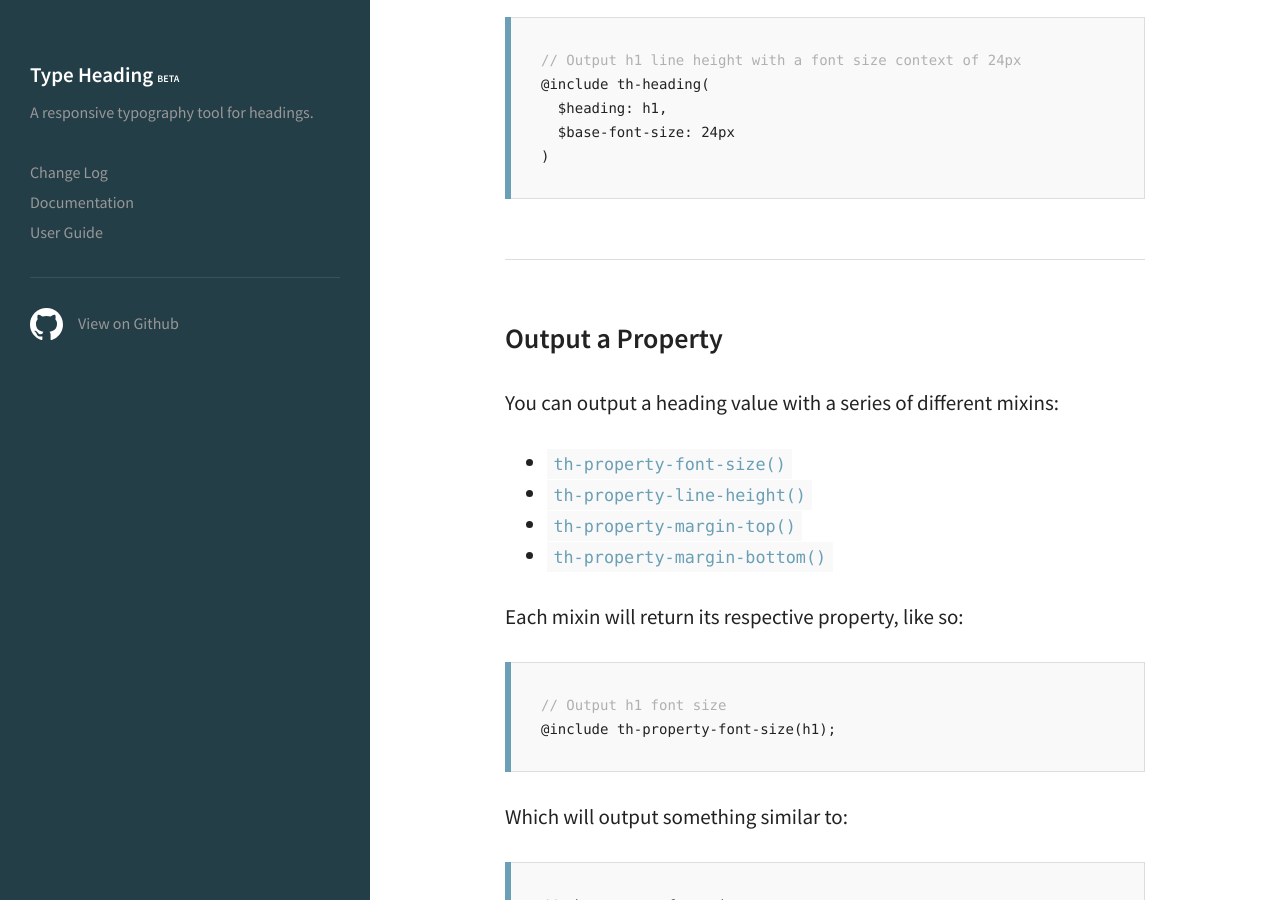
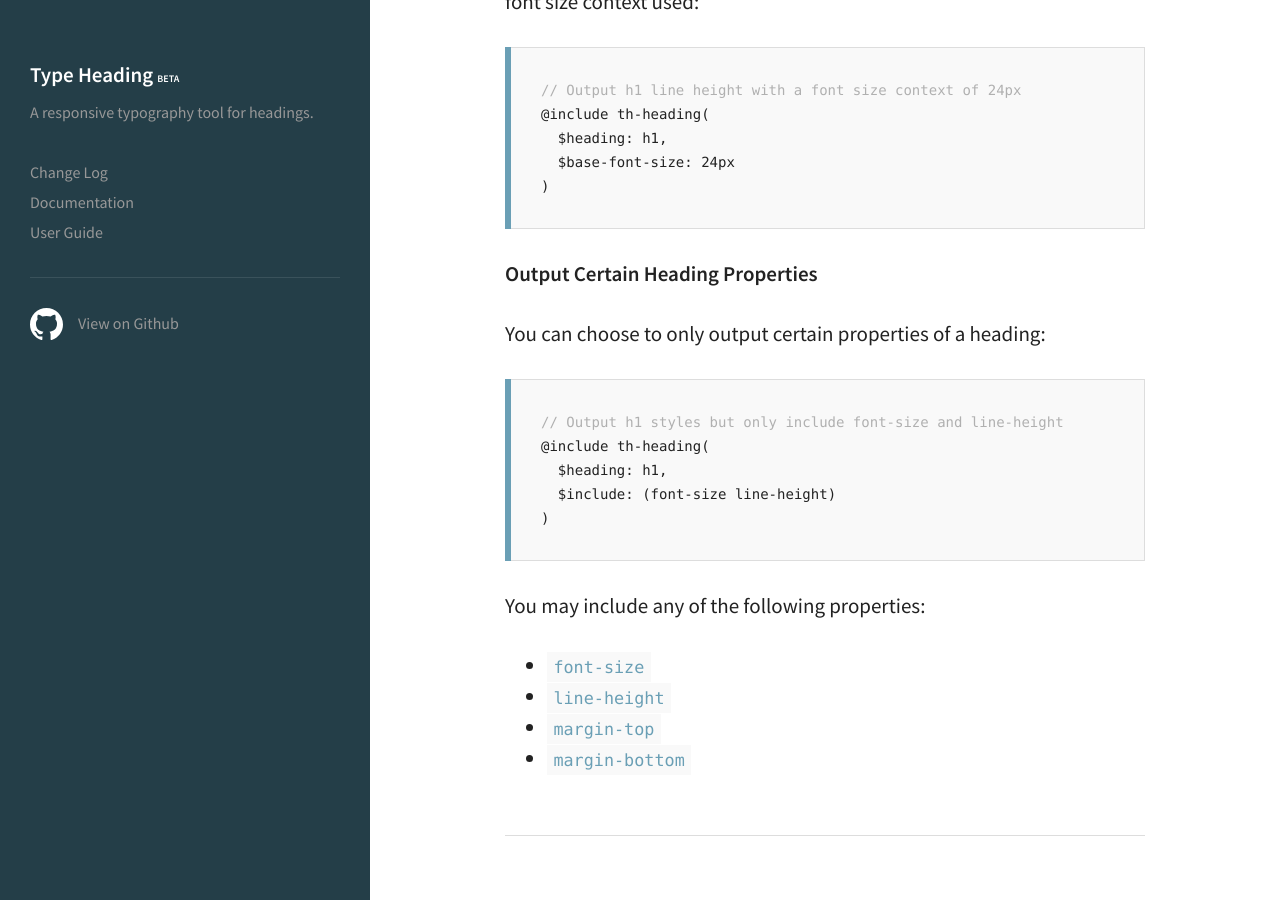
Before and after one commit to ellioseven/type-heading, a Jekyll site: the page built from docs/user-guide.md, in a window 1280 px wide and 900 px high, scrolled down 10381 px. Built offline with Jekyll 4.4.1, drawn with Linux system fonts in a browser that asks for light colours; nearby versions of some CDN libraries; Markdown is read by kramdown in place of the engine named in the settings; some of the changed text lies outside the part shown.

Commit message:
Init th-heading mixin  param

```diff
--- a/docs/user-guide.md
+++ b/docs/user-guide.md
@@ -339,6 +339,25 @@ context used:
 )
 {% endhighlight %}
 
+### Output Certain Heading Properties
+
+You can choose to only output certain properties of a heading:
+
+{% highlight sass %}
+// Output h1 styles but only include font-size and line-height
+@include th-heading(
+  $heading: h1,
+  $include: (font-size line-height)
+)
+{% endhighlight %}
+
+You may include any of the following properties:
+
+* `font-size`
+* `line-height`
+* `margin-top`
+* `margin-bottom`
+
 ---
 
 ## Output a Property
```
Also changed, not shown: docs/_mixins/th-heading.md (+16 -0 lines), stylesheets/type-heading/mixins/_heading.scss (+16 -1 lines).
